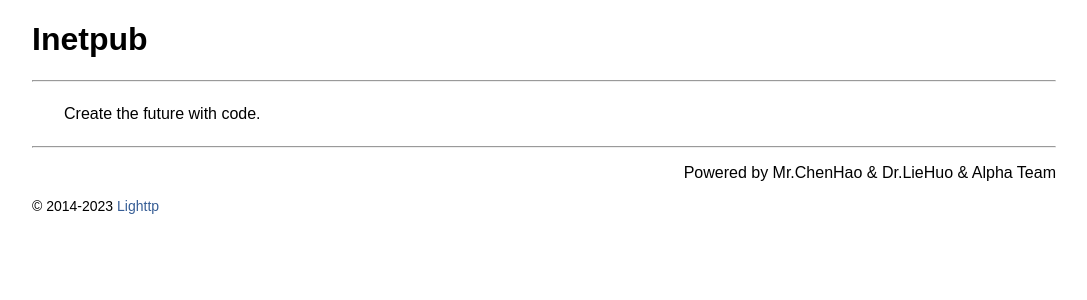
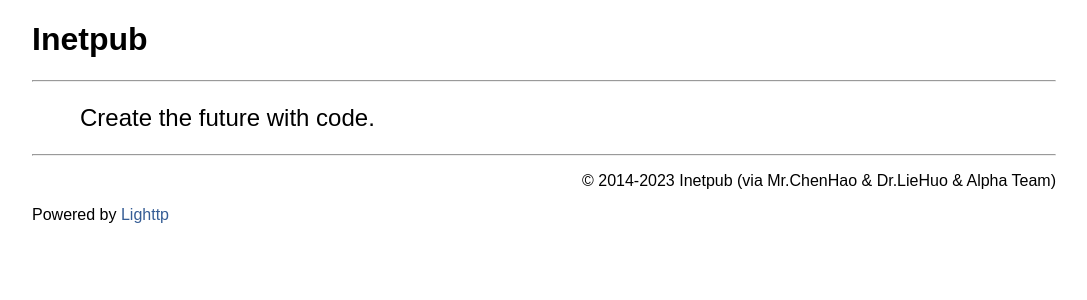
Before and after one commit to Drliehuo/inetpub.github.io, a PHP site: page / in a window 1280 px wide. Shown: the top 300 px of the page, without its empty margins (96-1183 px from the left). Run offline with PHP 8.4, Linux system fonts and the light colour scheme.

Commit message:
Add files via upload

```diff
--- a/css/style.css
+++ b/css/style.css
@@ -12,6 +12,8 @@
 .footer a:hover {color:#365d95; text-decoration:underline}
 .footer a:active {color:#365d95; text-decoration:none}
 .txt{text-indent:2em; line-height:32px}
+.fwl{font-weight:lighter}
+.fwb{font-weight:bold}
 .hide{display:none}
 .dtc{text-align:center}
 .dtl{text-align:left}
@@ -20,4 +22,4 @@
 .dpb64{padding:0px 0px 64px 0px}
 .dpb320{padding:0px 0px 320px 0px}
 .dpb640{padding:0px 0px 640px 0px}
-.footer{font-size:14px}
+.copy{font-size:14px}
--- a/index.html
+++ b/index.html
@@ -7,17 +7,17 @@
     <meta name="description" content="Create the future with code">
     <meta name="keywords" content="Inetpub,Home Pages">
     <meta name="author" content="Mr.ChenHao">
-    <link rel="stylesheet" href="https://inetpub.cn/css/style.css">
+    <link rel="stylesheet" href="css/style.css">
     <style>.wrap{max-width:1024px; margin:auto}</style>
   </head>
   <body>
     <div class="wrap">
       <h1>Inetpub</h1>
       <hr>
-      <p class="txt">Create the future with code.</p>
+      <h2 class="txt fwl">Create the future with code.</h2>
       <hr>
-      <p class="dtr">Powered by Mr.ChenHao & Dr.LieHuo & Alpha Team</p>
-      <div class="footer">&copy; 2014-2023 <a href="https://inetpub.cn/" title="Lighttp">Lighttp</a></div>
+      <div class="dtr"><p class="fwl">&copy; 2014-2023 Inetpub (via Mr.ChenHao & Dr.LieHuo & Alpha Team)</p></div>
+      <div class="footer"><p class="fwl">Powered by <a href="https://inetpub.cn/" title="Lighttp">Lighttp</a></p></div>
     </div>
   </body>
 </html>
```
